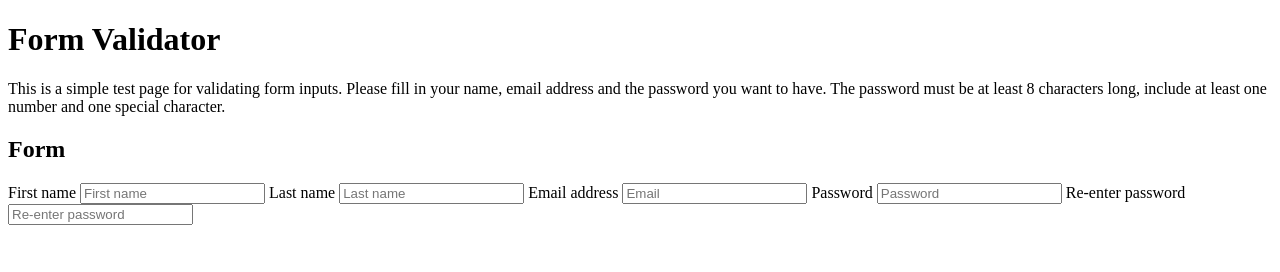
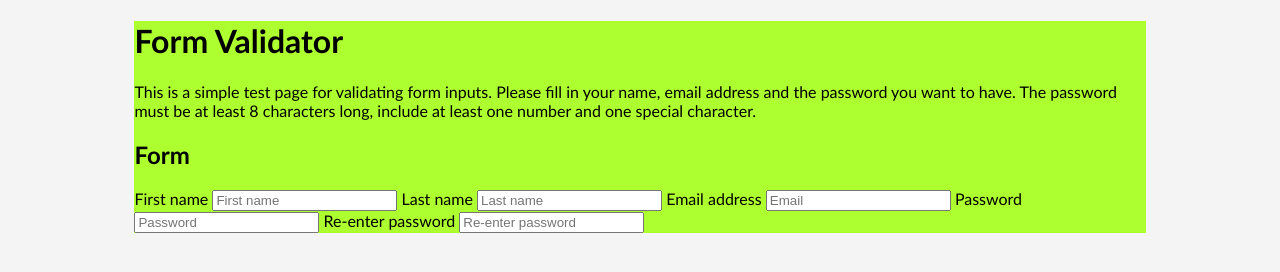
Before and after one commit to LauriMatias/animated-happiness, a plain HTML site: page form validator/index.html in a window 1280 px wide. Drawn offline with Linux system fonts and the light colour scheme.

Commit message:
Added some initial styling to the css and added classes to the html for these stylings

```diff
--- a/form validator/index.html
+++ b/form validator/index.html
@@ -8,6 +8,7 @@
         <title>Form Validator</title>
     </head>
     <body>
+        <div class="box1">
             <header id="main-header">
                 <h1>Form Validator</h1>
             </header>
@@ -38,5 +39,6 @@
 
                 </form>
             </div>
+        </div>
     </body>
 </html>
--- a/form validator/style.css
+++ b/form validator/style.css
@@ -0,0 +1,13 @@
+body{
+    background-color: #f4f4f4;
+
+    font-family: 'Trebuchet MS', 'Lucida Sans Unicode', 'Lucida Grande', 'Lucida Sans', Arial, sans-serif;
+    font-size: 16px;
+    font-weight: normal;
+}
+
+.box1{
+    background-color: greenyellow;
+    margin: auto;
+    width: 80%;
+}
```
Lines whose indentation alone changed are shown as unchanged.
